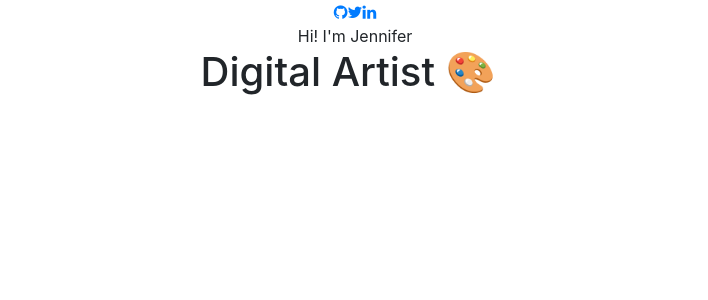
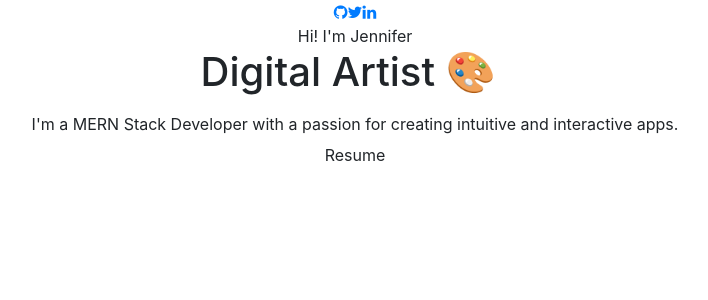
Before and after one commit to jl118/react-portfolio, a React (Create React App) app in the folder client/: page / in a window 1280 px wide. Shown: the top 300 px of the page, without its empty margins (285-993 px from the left). Built offline with nearby package versions, Linux system fonts and the light colour scheme; a web font is replaced by a local one.

Commit message:
added resume download to profile component

```diff
--- a/client/src/PortfolioContainer/Home/Profile.js
+++ b/client/src/PortfolioContainer/Home/Profile.js
@@ -45,7 +45,22 @@ export default function Profile() {
                                 ]}
                                 />
                             </h1>
+                            <span className='profile-role-tagline'>
+                                I'm a MERN Stack Developer with a passion for creating intuitive and interactive apps.
+                            </span>
                         </span>
+                    </div>
+                    <div className='profile-options'>
+                        <a href="jennifer_resume.pdf" download="Jennifer_Liebelt.pdf">
+                            <button className='btn highlighted-btn'>
+                                Resume
+                            </button>
+                        </a>
+                    </div>
+                </div>
+                <div className='profile-picture'>
+                    <div className='profile-picture-background'>
+
                     </div>
                 </div>
             </div>
```
Also changed, not shown: 2 other files (tests, documents, lock files or other folders).
